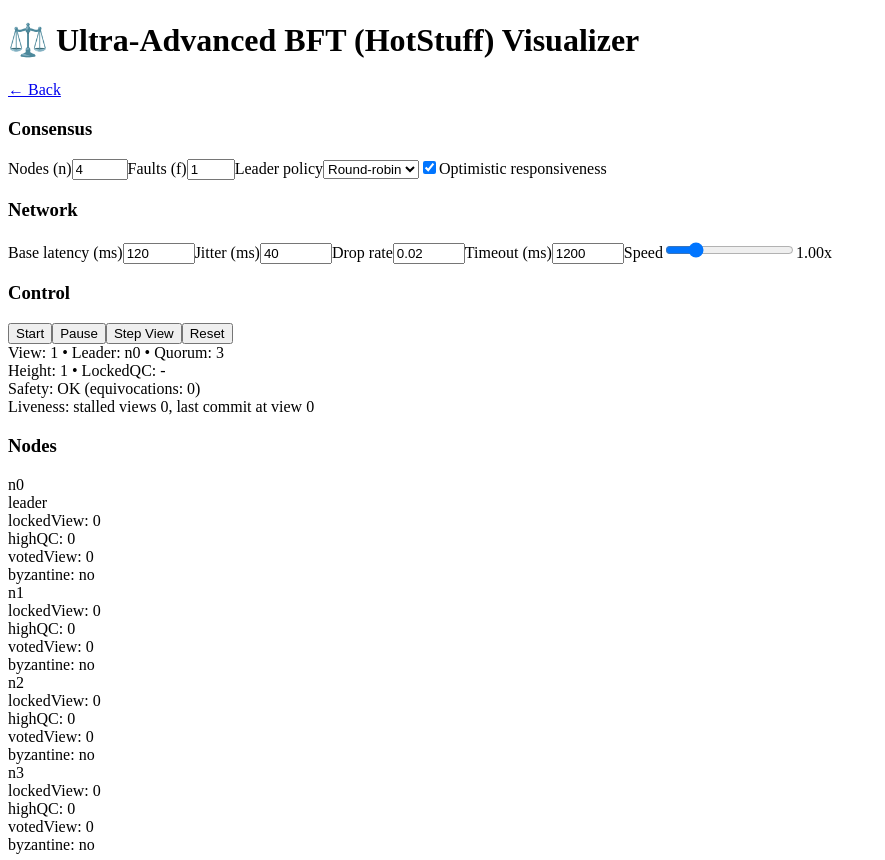
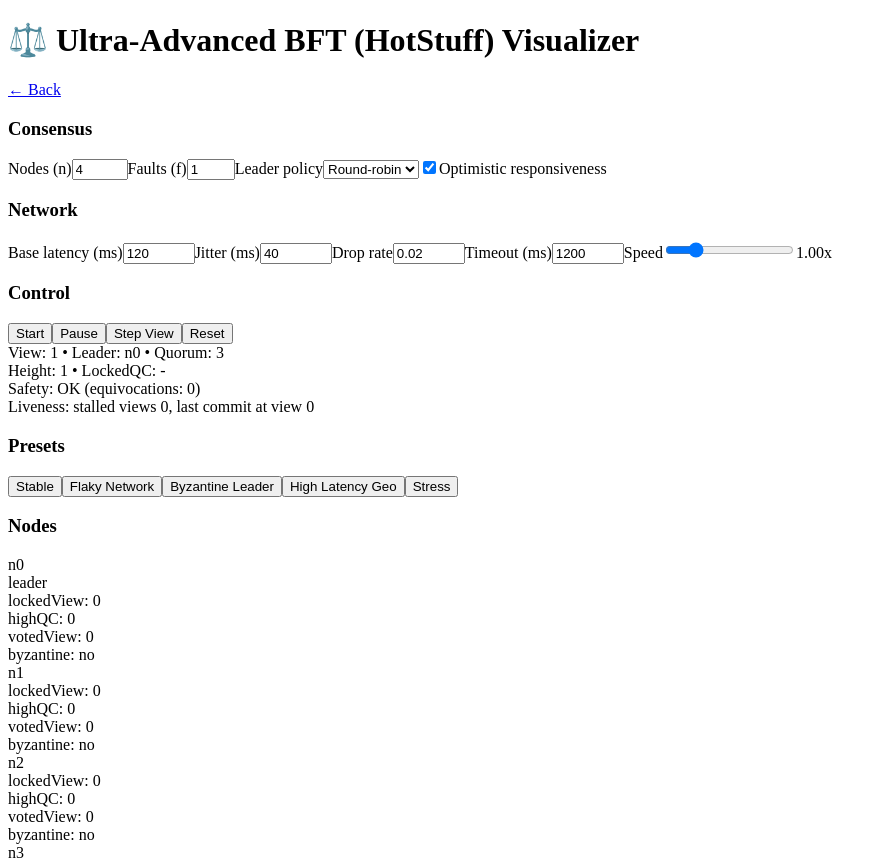
Before and after one commit to milearelu9-sys/zyra-frontend-netlify, a Next.js app in the folder frontend/: page /bft in a window 1280 px wide. Shown: the top 860 px of the page, without its empty margins (0-885 px from the left). Built offline with nearby package versions, Linux system fonts and the light colour scheme.

Commit message:
feat(bft): add preset scenarios (stable, flaky, byzantine leader, geo-latency, stress)

```diff
--- a/frontend/pages/bft.js
+++ b/frontend/pages/bft.js
@@ -216,6 +216,35 @@ function BFT() {
     appendLog('↺ reset');
   }
 
+  function applyPreset(name) {
+    setRunning(false);
+    switch (name) {
+      case 'stable':
+        setCfg({ n: 4, f: 1, leaderPolicy: 'round-robin', baseLatency: 120, jitter: 10, dropRate: 0.0, timeout: 1000, optimistic: true, byzantine: [] });
+        appendLog('🎛 Preset: Stable network');
+        break;
+      case 'flaky':
+        setCfg({ n: 4, f: 1, leaderPolicy: 'round-robin', baseLatency: 140, jitter: 80, dropRate: 0.10, timeout: 1500, optimistic: true, byzantine: [] });
+        appendLog('🎛 Preset: Flaky network');
+        break;
+      case 'byz-leader':
+        setCfg({ n: 4, f: 1, leaderPolicy: 'sticky', baseLatency: 120, jitter: 20, dropRate: 0.0, timeout: 1200, optimistic: true, byzantine: [0] });
+        appendLog('🎛 Preset: Byzantine leader (n0)');
+        break;
+      case 'geo-latency':
+        setCfg({ n: 7, f: 2, leaderPolicy: 'round-robin', baseLatency: 600, jitter: 120, dropRate: 0.02, timeout: 2500, optimistic: true, byzantine: [] });
+        appendLog('🎛 Preset: High-latency geo spread');
+        break;
+      case 'stress':
+        setCfg({ n: 10, f: 3, leaderPolicy: 'round-robin', baseLatency: 200, jitter: 200, dropRate: 0.30, timeout: 3000, optimistic: false, byzantine: [] });
+        appendLog('🎛 Preset: Stress (drops + jitter)');
+        break;
+    }
+    reset();
+    setView(1);
+    setRunning(true);
+  }
+
   // UI helpers
   const leader = leaderFor(view);
   const quorum = cfg.n - cfg.f;
@@ -305,6 +334,18 @@ function BFT() {
           </div>
         </div>
 
+        {/* Presets */}
+        <div className="bg-white/5 border border-white/10 rounded-lg p-4 mb-6">
+          <h3 className="font-semibold mb-3">Presets</h3>
+          <div className="flex flex-wrap gap-2">
+            <button onClick={()=>applyPreset('stable')} className="nav-btn">Stable</button>
+            <button onClick={()=>applyPreset('flaky')} className="nav-btn">Flaky Network</button>
+            <button onClick={()=>applyPreset('byz-leader')} className="nav-btn">Byzantine Leader</button>
+            <button onClick={()=>applyPreset('geo-latency')} className="nav-btn">High Latency Geo</button>
+            <button onClick={()=>applyPreset('stress')} className="nav-btn">Stress</button>
+          </div>
+        </div>
+
         {/* Nodes State */}
         <div className="bg-white/5 border border-white/10 rounded-lg p-4 mb-6">
           <h3 className="font-semibold mb-4">Nodes</h3>
```
